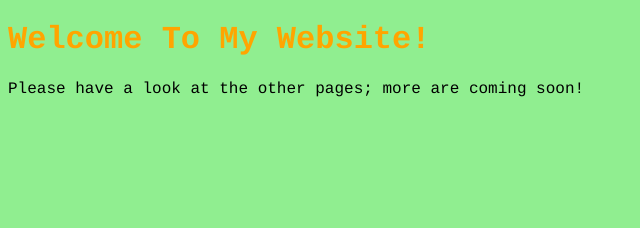
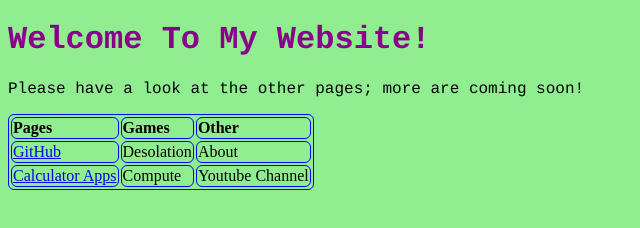
Before and after one commit to archiepa/website, a plain HTML site: page index.html in a window 1280 px wide. Shown: the whole page, without its empty margins (0-640 px from the left). Drawn offline with Linux system fonts and the light colour scheme.

Commit message:
Added page directory

```diff
--- a/index.html
+++ b/index.html
@@ -9,5 +9,23 @@
 <h1>Welcome To My Website!</h1>
 <p>Please have a look at the other pages; more are coming soon!</p>
 
+<table>
+  <tr>
+    <th>Pages</th>
+    <th>Games</th>
+    <th>Other</th>
+  </tr>
+  <tr>
+    <td><a href="https://github.com/archiepa">GitHub</a></td>
+    <td>Desolation</td>
+    <td>About</td>
+  </tr>
+  <tr>
+    <td><a href="https://archiepa.github.io/website/calcapps.html">Calculator Apps</a></td>
+    <td>Compute</td>
+    <td>Youtube Channel</td>
+  </tr>
+</table>
+
 </body>
 </html>
--- a/style.css
+++ b/style.css
@@ -4,9 +4,14 @@ p {
 
 h1 {
 	font-family: "Courier";
-	color: orange;
+	color: darkmagenta;
 }
 
 body {
 	background-color: lightgreen;
 }
+
+table, th ,td {
+	border: 1px solid blue;
+	border-radius: 6px;
+}
```
